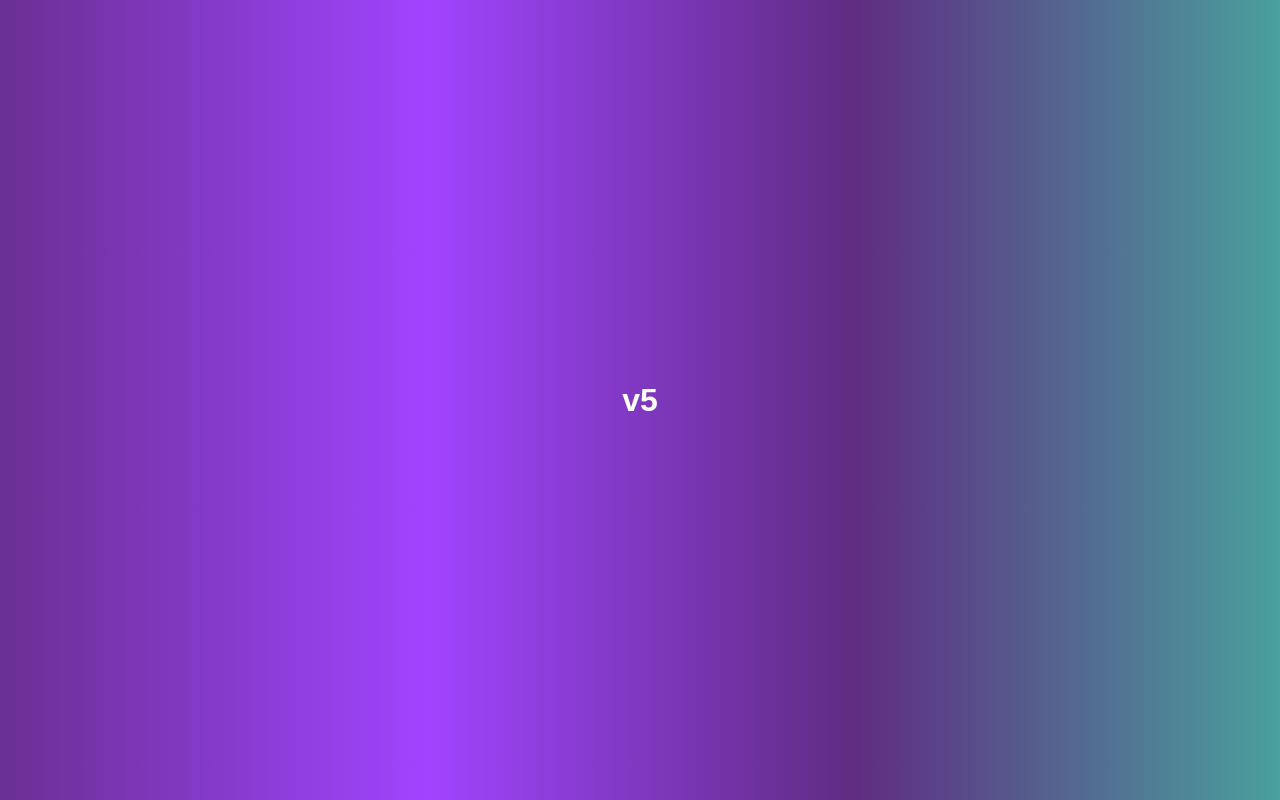
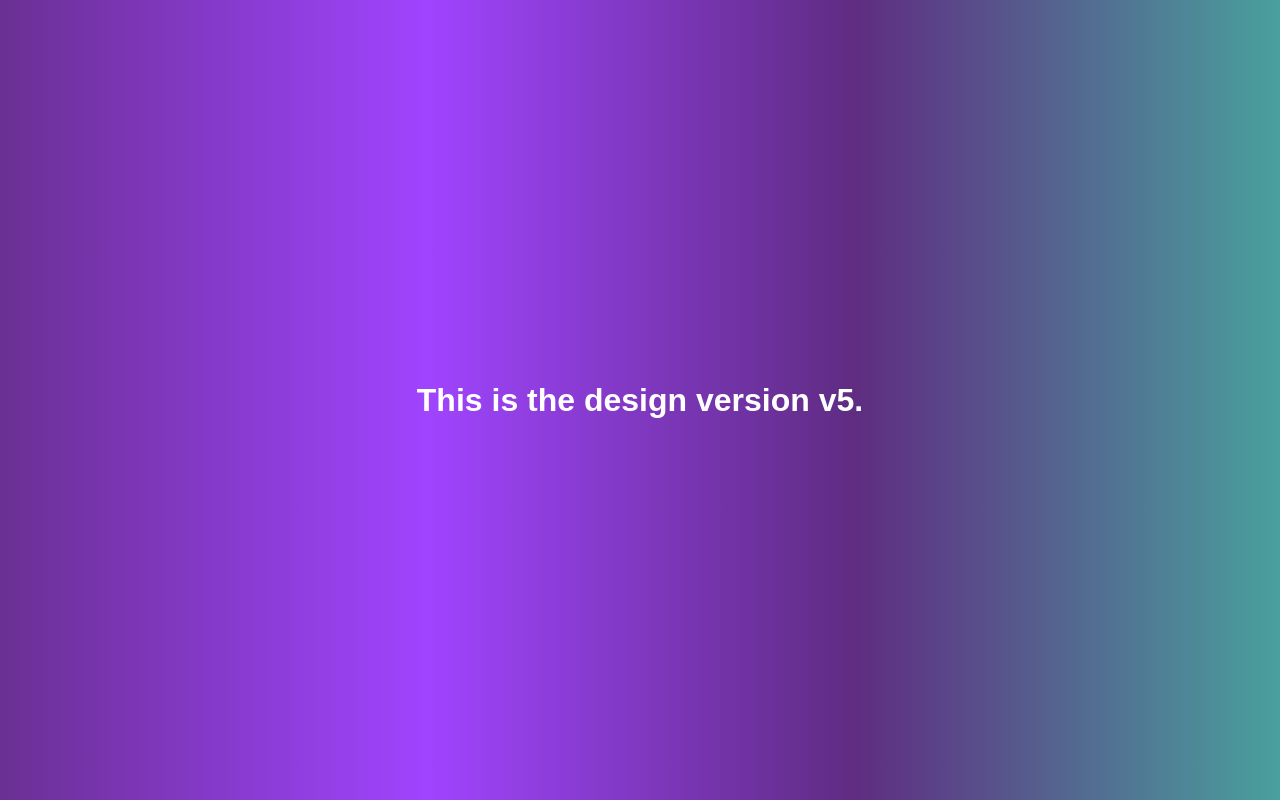
Before and after one commit to vjyrawat/myrepo, a plain HTML site: page index.html in a window 1280 px wide. Drawn offline with Linux system fonts and the light colour scheme.

Commit message:
design pettren

```diff
--- a/index.html
+++ b/index.html
@@ -7,6 +7,6 @@
     <title>Document</title>
     </head>
 <body>
-    <h1>v5</h1>
+    <h1>This is the design  version v5.</h1>
 </body>
 </html>
```
